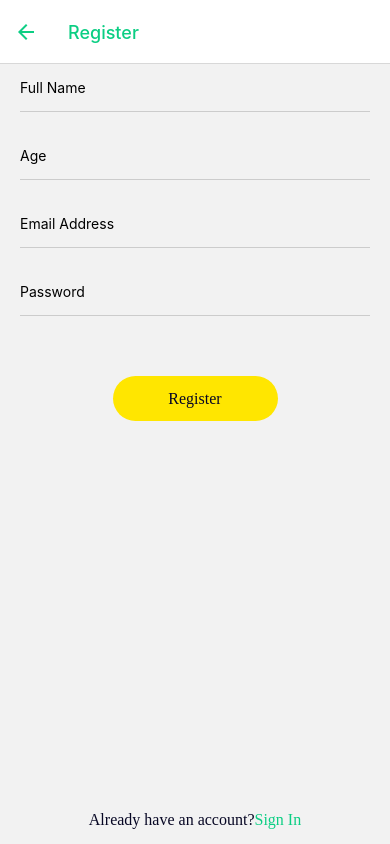
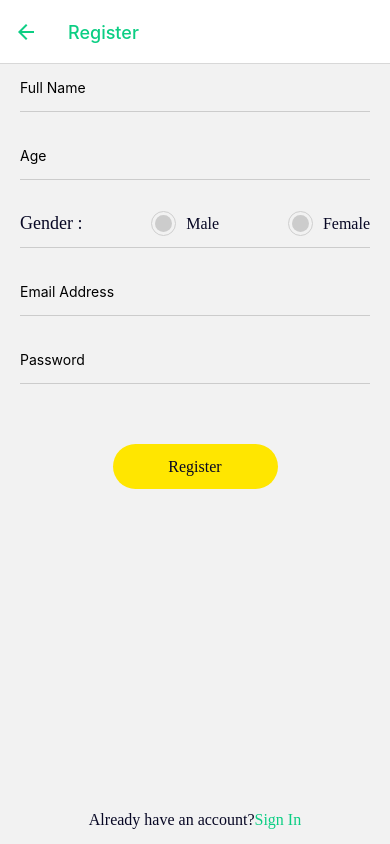
Before and after one commit to ma-foyez/note-app, a React Native app: screen /Register in a window 390 px wide. Built offline with nearby package versions, Linux system fonts and the light colour scheme.

Commit message:
gender radio button add

```diff
--- a/src/screens/auth/Register.jsx
+++ b/src/screens/auth/Register.jsx
@@ -1,5 +1,5 @@
-import React from 'react'
-import { Image, Pressable, StyleSheet, View } from 'react-native'
+import React, { useState } from 'react'
+import { Pressable, StyleSheet, View } from 'react-native'
 import { SafeAreaView } from 'react-native-safe-area-context'
 import Button from '../../theme/Button'
 import { colors } from '../../theme/colors'
@@ -7,22 +7,36 @@ import Text from '../../theme/Text'
 import TextInput from '../../theme/TextInput'
 
 export default function Register({ navigation }) {
+
+    const genderOptions = ["Male", "Female"]
+    const [gender, setGender] = useState(null)
+
     return (
         <SafeAreaView style={styles.container}>
-      {/* <Image
-        source={require("./../../../assets/note-app/working.png")}
-        style={styles.loginImg}
-      /> */}
-
-      {/* <Text preset='h4' style={{ textAlign: 'center', fontWeight: 'bold', marginTop: -30, marginBottom: 20 }}>Never Forget Your Notes</Text> */}
             <TextInput placeholder="Full Name" />
             <TextInput placeholder="Age" />
+            <View style={styles.selectGender}>
+                <Text preset='h4'>Gender :</Text>
+                {
+                    genderOptions.map((option, index) => {
+                        const selected = gender === option;
+                        return (
+                            <Pressable style={styles.radioContainer} key={index + 1} onPress={() => setGender(option)}>
+                                <View style={[styles.outerCircle, selected && styles.selectedOuterCircle]}>
+                                    <View style={[styles.innerCircle, selected && styles.selectedInnerCircle]}></View>
+                                </View>
+                                <Text style={styles.radioText}>{option}</Text>
+                            </Pressable>
+                        )
+                    })
+                }
+            </View>
             <TextInput placeholder="Email Address" />
             <TextInput placeholder="Password" isPassword={true} />
             <Button title="Register" customStyle={{ alignSelf: 'center', marginTop: 40 }} />
 
             <View style={styles.bottomText}>
-        <Pressable style={{ flexDirection: 'row' }} onPress={()=> navigation.navigate('Login')}>
+                <Pressable style={{ flexDirection: 'row' }} onPress={() => navigation.navigate('Login')}>
                     <Text>
                         Already have an account?
                     </Text>
@@ -41,11 +55,40 @@ const styles = StyleSheet.create({
         paddingHorizontal: 20,
         flex: 1
     },
-  loginImg: {
-    alignSelf: 'center',
-    resizeMode: "contain",
-    marginTop: -10,
-    width: "75%"
+    selectGender: {
+        height: 48,
+        borderBottomWidth: 1,
+        borderBottomColor: colors.gray,
+        marginBottom: 20,
+        flexDirection: 'row',
+        justifyContent: 'space-between',
+        alignItems: 'center'
+    },
+    radioContainer: {
+        flexDirection: 'row',
+        alignItems: 'center'
+    },
+    outerCircle: {
+        height: 25,
+        width: 25,
+        borderRadius: 15,
+        borderWidth: 1,
+        marginRight: 10,
+        borderColor: "#cfcfcf",
+        justifyContent: 'center',
+        alignItems: 'center'
+    },
+    innerCircle: {
+        height: 17,
+        width: 17,
+        borderRadius: 8.5,
+        backgroundColor: colors.gray
+    },
+    selectedOuterCircle: {
+        borderColor: colors.yellow
+    },
+    selectedInnerCircle: {
+        backgroundColor: colors.yellow
     },
     bottomText: {
         flex: 1,
```
Lines whose indentation alone changed are shown as unchanged.
